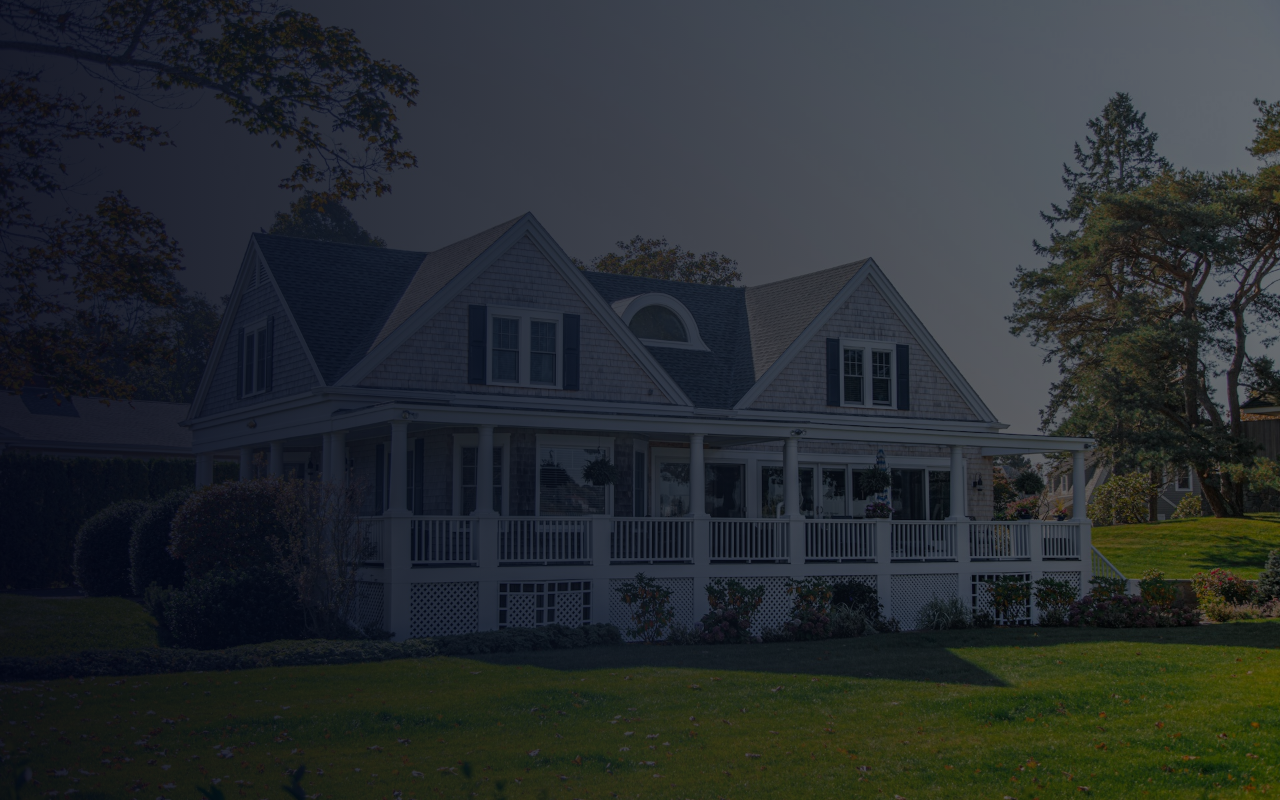
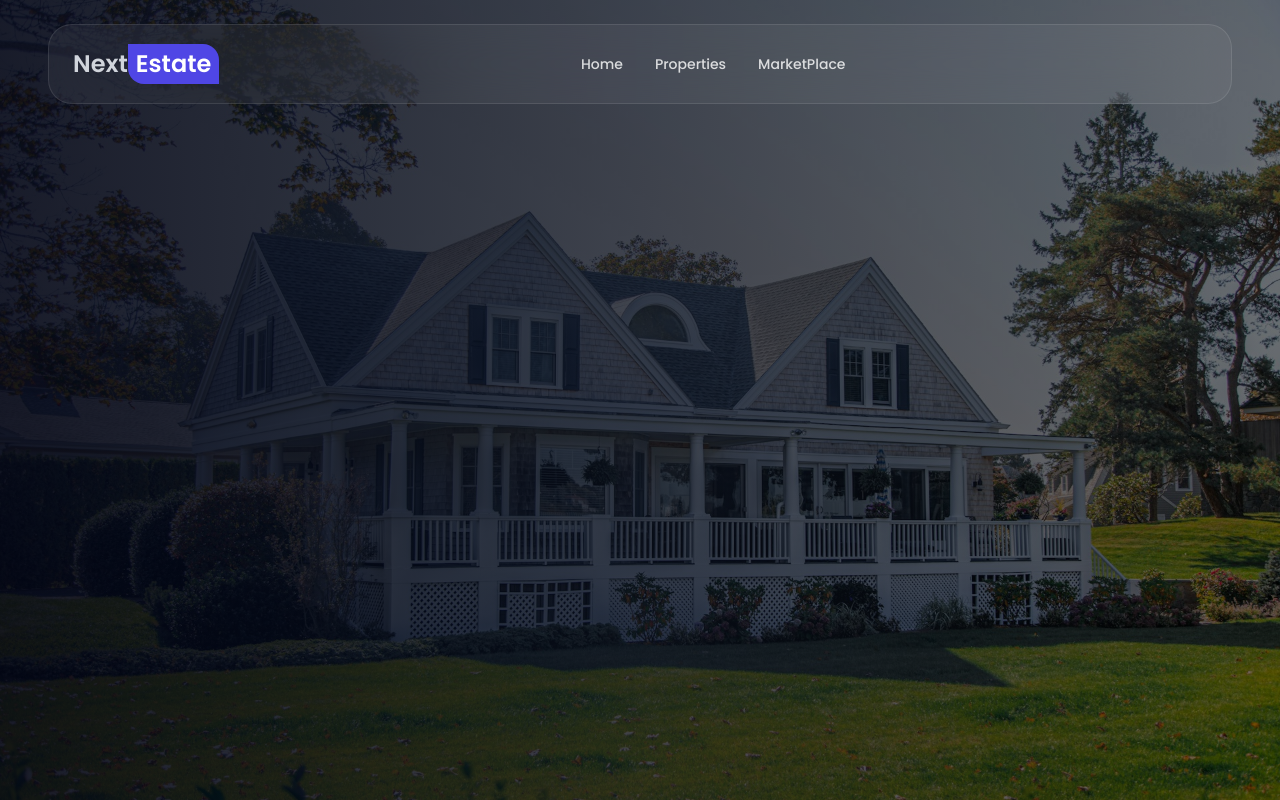
Before and after one commit to creativeloc/realestate-next16, a Next.js app: page / in a window 1280 px wide. Built offline with nearby package versions, Linux system fonts and the light colour scheme.

Commit message:
implement navbar structure, logo and main desktop links

```diff
--- a/src/app/page.tsx
+++ b/src/app/page.tsx
@@ -1,8 +1,10 @@
 import FrontendLayout from "@/components/layouts/FrontendLayout"
+import Navbar from "@/components/navbar/Navbar"
 
 export default function Home() {
   return (
     <FrontendLayout>
+      <Navbar />
       <section className="relative flex min-h-screen items-center overflow-hidden bg-[url('/images/hero.jpg')] bg-cover bg-center pt-32 lg-pt-36 py-2">
         {/* overlay */}
         <div className="absolute inset-0 bg-black/55" />
--- /dev/null
+++ b/src/components/navbar/Navbar.tsx
@@ -0,0 +1,48 @@
+import Link from "next/link"
+interface NavbarProps {
+  variant?: "transparent" | "solid"
+}
+
+const navLinks = ["Home", "Properties", "MarketPlace"]
+
+export default function Navbar({ variant = "transparent" }: NavbarProps) {
+  const isTransparent = variant === "transparent"
+  return (
+    <section
+      className={`top-0 left-0 z-50 w-full
+      ${isTransparent ? "absolute" : "sticky border-b border-black/5 bg-card"}
+      `}
+    >
+      <div className="mx-auto max-w-7xl px-6 lg:px-12">
+        <nav
+          className={`flex h-20 items-center justify-between ${isTransparent ? "mt-6 rounded-3xl border border-white/10 bg-white/5 px-6 backdrop-blur-2xl" : "px-0"}`}
+        >
+          <Link href="/" className="flex items-center text-2xl font-semibold">
+            <span className={isTransparent ? "text-gray-300" : "text-text"}>
+              Next
+            </span>
+            <span className="bg-primary text-white px-2 py-1 rounded-tr-2xl rounded-bl-2xl">
+              Estate
+            </span>
+          </Link>
+
+          {/* desktop links */}
+          <div className="hidden items-center gap-8 lg:flex">
+            {navLinks.map((item) => (
+              <Link
+                key={item}
+                href={item === "Home" ? "/" : `${item.toLowerCase()}`}
+                className={`text-sm font-medium transition hover:text-primary ${isTransparent ? "text-white/80" : "text-text/70"}`}
+              >
+                {item}
+              </Link>
+            ))}
+          </div>
+
+          {/* desktop buttons */}
+          <div className="hidden lg:flex items-center gap-4"></div>
+        </nav>
+      </div>
+    </section>
+  )
+}
```
